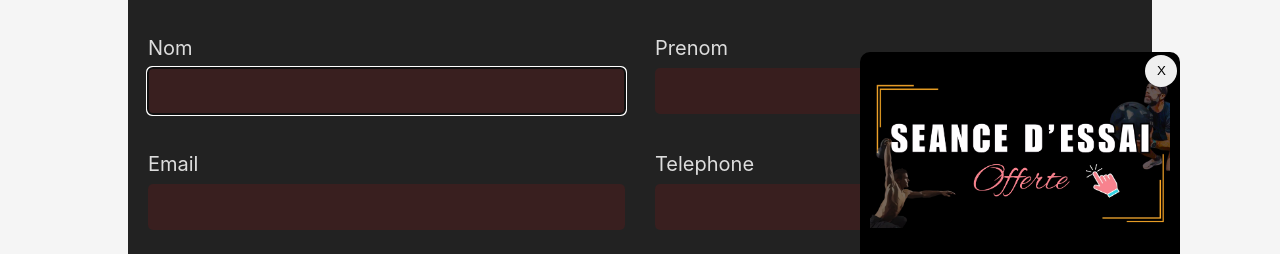
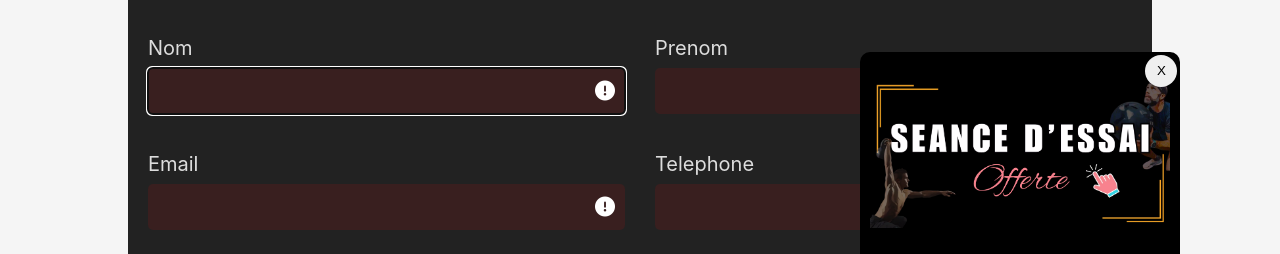
Before and after one commit to Crrux/CrossfitObernai, a React (Vite) app: page /contact in a window 1280 px wide. Shown: the part 546-800 px from the top of the page. Built offline with nearby package versions, Linux system fonts and the light colour scheme.

Commit message:
ajout icone erreur

```diff
--- a/src/pages/contact/_contact.sass
+++ b/src/pages/contact/_contact.sass
@@ -59,12 +59,21 @@ $layout-breakpoint-small: 600px
             color: red !important
             background-color: rgba(255, 0, 0, 0.1) !important
 
-        label:not(.form_contact_checkbox_container)
-            // display: block
-            margin-bottom: 15px
+        label
+            &:not(.form_contact_checkbox_container)
+                // display: block
+                margin-bottom: 15px
 
             p
                 margin-bottom: 5px
+            div
+                position: relative
+                i
+                    color: #FFF
+                    position: absolute
+                    right: 10px
+                    top: 50%
+                    transform: translateY(-50%)
 
         input:not([type="checkbox"]), .label input:not([type="checkbox"]), textarea
             font-size: $form-font-size
--- a/src/pages/contact/contact.jsx
+++ b/src/pages/contact/contact.jsx
@@ -125,6 +125,7 @@ function Contact() {
           <div className="form_contact_container">
             <label htmlFor="name">
               <p>Nom</p>
+              <div>
                 <input
                   type="text"
                   id="name"
@@ -136,9 +137,12 @@ function Contact() {
                   required
                   onChange={handleChange}
                 />
+                {errors.nameError ? <i className="fa-solid fa-circle-exclamation" /> : ""}
+              </div>
             </label>
             <label htmlFor="firstname">
               <p>Prenom</p>
+              <div>
                 <input
                   type="text"
                   id="firstname"
@@ -149,11 +153,14 @@ function Contact() {
                   required
                   onChange={handleChange}
                 />
+                {errors.firstnameError ? <i className="fa-solid fa-circle-exclamation" /> : ""}
+              </div>
             </label>
           </div>
           <div className="form_contact_container">
             <label htmlFor="email">
               <p>Email</p>
+              <div>
                 <input
                   type="email"
                   id="email"
@@ -164,9 +171,12 @@ function Contact() {
                   required
                   onChange={handleChange}
                 />
+                {errors.emailError ? <i className="fa-solid fa-circle-exclamation" /> : ""}
+              </div>
             </label>
             <label htmlFor="tel">
               <p>Telephone</p>
+              <div>
                 <input
                   type="tel"
                   id="tel"
@@ -177,11 +187,14 @@ function Contact() {
                   required
                   onChange={handleChange}
                 />
+                {errors.telError ? <i className="fa-solid fa-circle-exclamation" /> : ""}
+              </div>
             </label>
           </div>
 
           <label htmlFor="message">
             <p>Message</p>
+            <div>
               <textarea
                 id="message"
                 className={errors.messageError ? 'FormError' : ''}
@@ -190,6 +203,8 @@ function Contact() {
                 rows={10}
                 onChange={handleChange}
               />
+              {errors.messageError ? <i className="fa-solid fa-circle-exclamation" /> : ""}
+            </div>
           </label>
           <label htmlFor="checkbox" className="form_contact_checkbox_container">
             <input type="checkbox" id="checkbox" name="checkbox" value='consent' onChange={handleChange}></input>
--- a/src/sass/style.css
+++ b/src/sass/style.css
@@ -944,8 +944,18 @@ footer #Footer_bottom-container p a {
 .main_contact .form_contact label:not(.form_contact_checkbox_container) {
   margin-bottom: 15px;
 }
-.main_contact .form_contact label:not(.form_contact_checkbox_container) p {
+.main_contact .form_contact label p {
   margin-bottom: 5px;
+}
+.main_contact .form_contact label div {
+  position: relative;
+}
+.main_contact .form_contact label div i {
+  color: #FFF;
+  position: absolute;
+  right: 10px;
+  top: 50%;
+  transform: translateY(-50%);
 }
 .main_contact .form_contact input:not([type=checkbox]), .main_contact .form_contact .label input:not([type=checkbox]), .main_contact .form_contact textarea {
   font-size: 1.4rem;
```
Also changed, not shown: 1 other file (tests, documents, lock files or other folders). Lines whose indentation alone changed are shown as unchanged.
